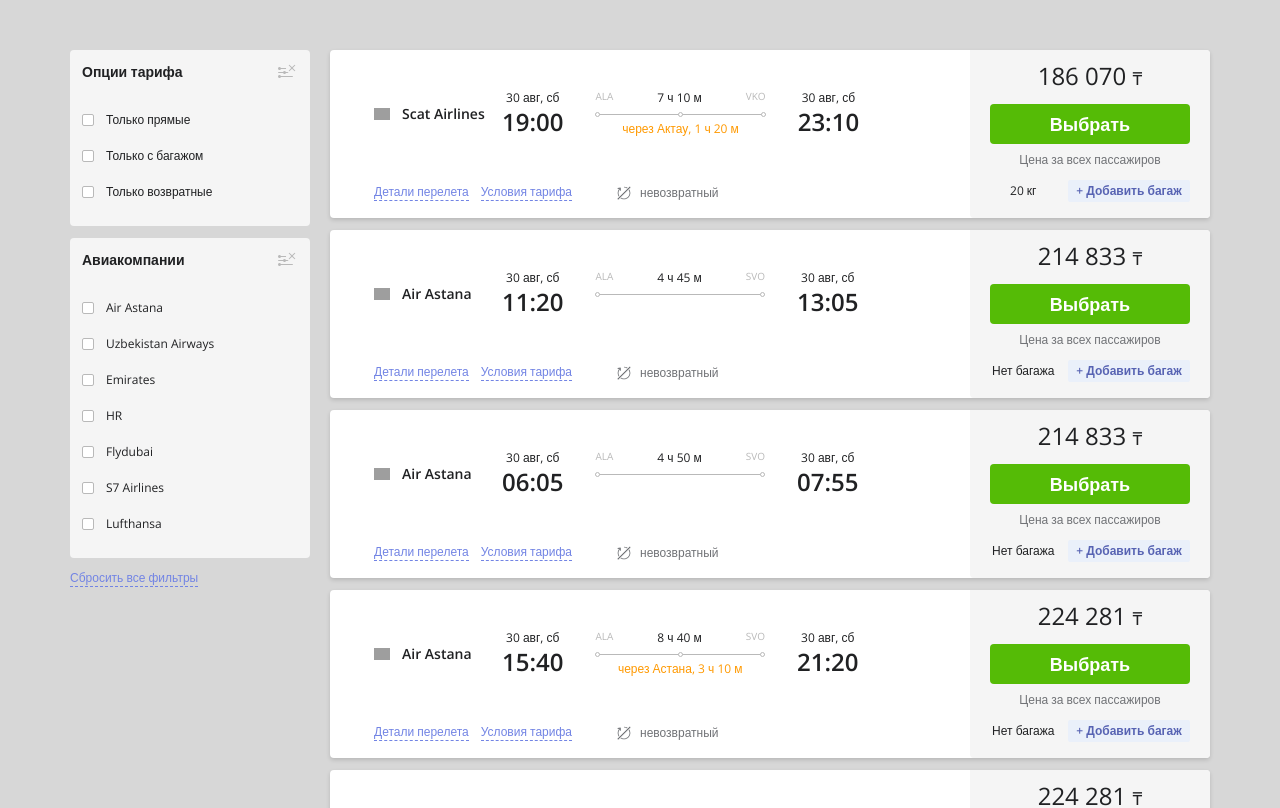
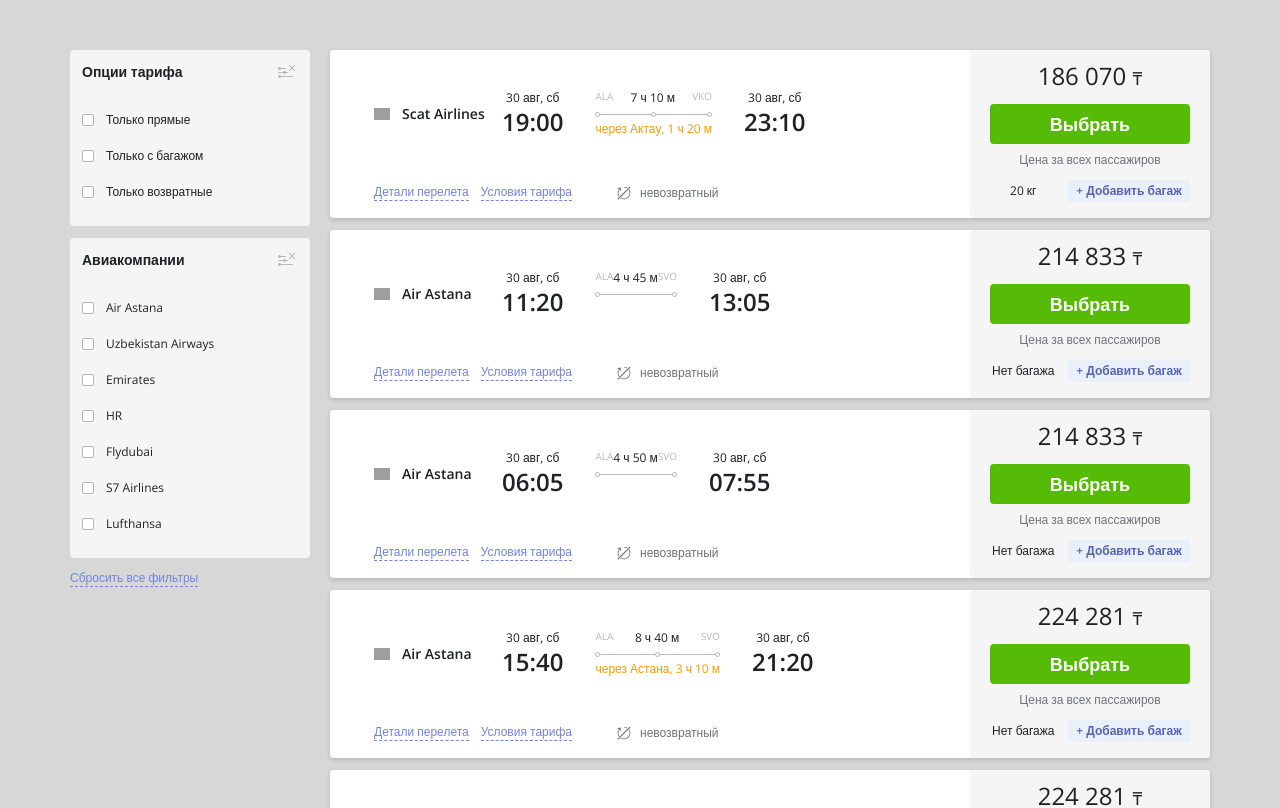
Before and after one commit to alen-ich/aviata-task, a Vue app: page / in a window 1280 px wide. Shown: the top 808 px of the page. Built offline with nearby package versions, Linux system fonts and the light colour scheme; grey boxes are pictures that could not be loaded.

Commit message:
fix: origin dest codes pos

```diff
--- a/src/components/TicketDestination.vue
+++ b/src/components/TicketDestination.vue
@@ -22,7 +22,7 @@
 
 <template>
     <div class="flex flex-col items-center">
-        <div class="flex gap-x-11 mb-5 xl:mb-[6px]">
+        <div class="flex justify-between w-full mb-5 xl:mb-[6px]">
             <div class="flex text-grey text-[10px] leading-3">{{
                     flightOrigin
             }}</div>
```
